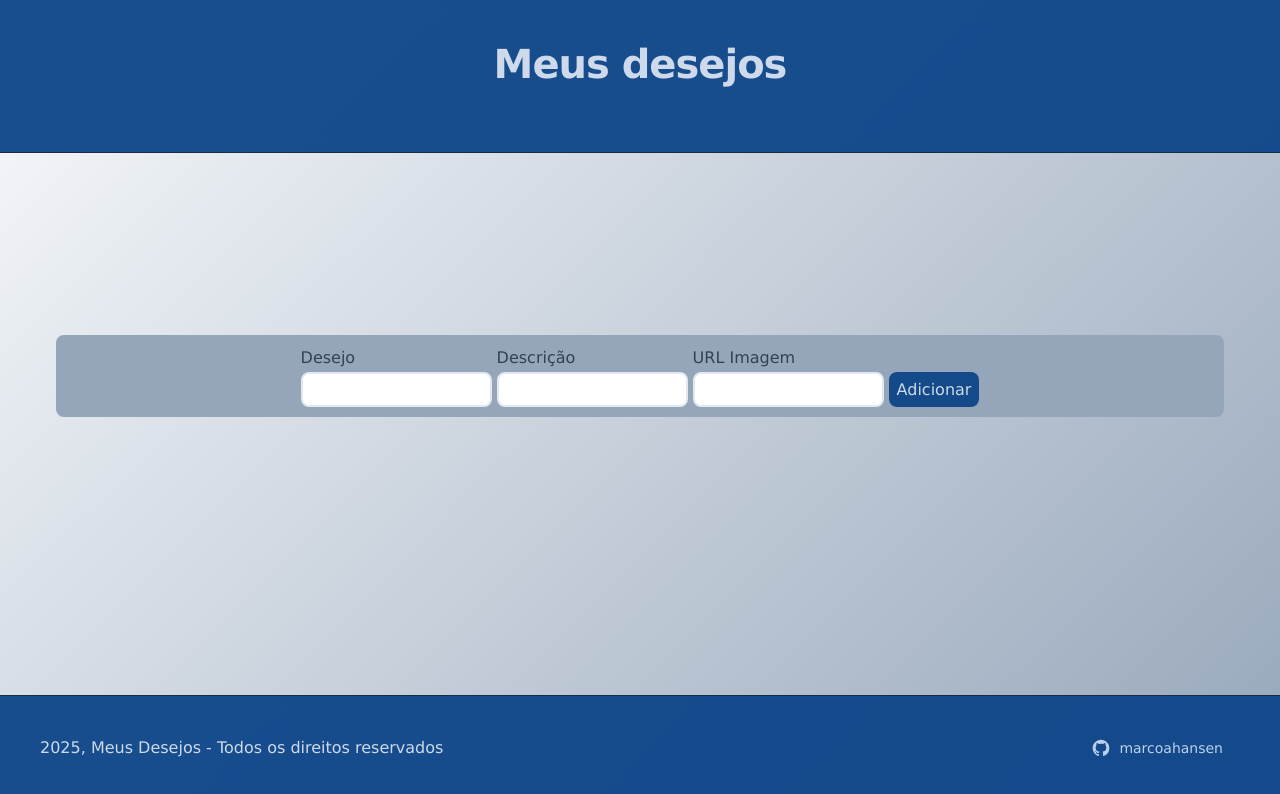
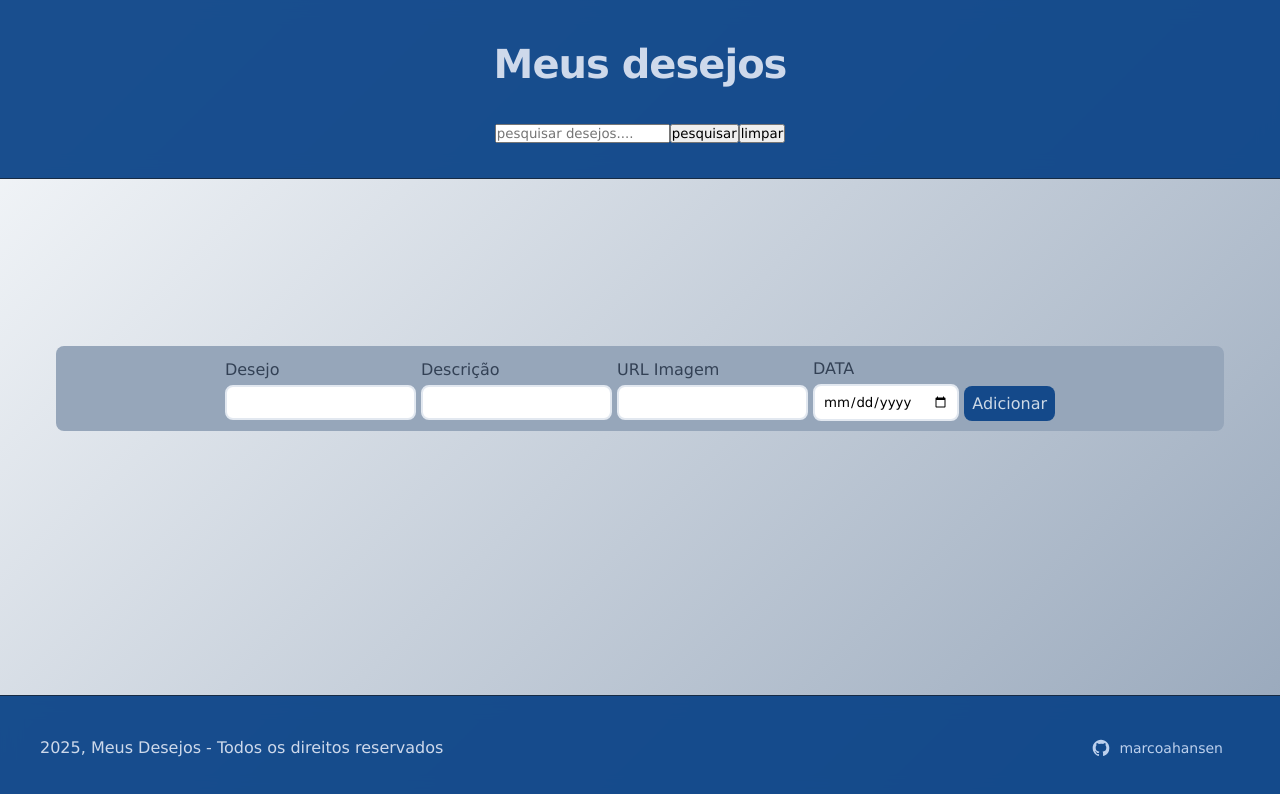
Before and after one commit to RenanMneves/MEUS-DESEJOS-, a React (Vite) app: page / in a window 1280 px wide. Shown: the top 794 px of the page. Built offline with nearby package versions, Linux system fonts and the light colour scheme.

Commit message:
meus desejos 03/07

```diff
--- a/src/App.jsx
+++ b/src/App.jsx
@@ -1,4 +1,4 @@
-import { useEffect, useState } from "react";
+import { useCallback, useEffect, useMemo, useState } from "react";
 import styles from "./App.module.css";
 import { CardGrid } from "./components/CardGrid/CardGrid";
 import { Footer } from "./components/Footer/Footer";
@@ -8,10 +8,12 @@ import { AddItemForm } from "./components/AddItemForm/AddItemForm";
 function App() {
   const [wishs, setWishs] = useState([]);
   const [loading, setLoading] = useState(true);
+  const [search, setSearch] = useState("");
   const [form, setForm] = useState({
     name: "",
     description: "",
     urlImage: "",
+    date: "",
   });
   const handleSubmit = (e) => {
     e.preventDefault();
@@ -21,6 +23,7 @@ function App() {
       name: "",
       description: "",
       urlImage: "",
+      date: "",
     });
   };
   const handleDelete = (indexToDelete) => {
@@ -46,17 +49,34 @@ function App() {
       localStorage.setItem("userWishs", JSON.stringify(wishs));
     }
   }, [wishs]);
-
+  const filtereWishs = useMemo(() => {
+    if (!search.trim()) {
+      return wishs;
+    }
+    return wishs.filter((wish) => {
+      const searchower = search.toLowerCase();
+      return (
+        wish.name.toLowerCase().includes(searchower) ||
+        wish.description.toLowerCase().includes(searchower)
+      );
+    });
+  }, [search, wishs]);
+  const onSearch = useCallback((searchValue) => {
+    setSearch(searchValue);
+  });
+  const onClear = useCallback(() => {
+    setSearch("");
+  });
   return (
     <div className={styles.app}>
-      <Header />
+      <Header onSearch={onSearch} onClear={onClear} />
       <main className={styles.main}>
         <AddItemForm
           handleSubmit={handleSubmit}
           form={form}
           setForm={setForm}
         />
-        <CardGrid wishs={wishs} handleDelete={handleDelete} />
+        <CardGrid wishs={filtereWishs} handleDelete={handleDelete} />
       </main>
       <Footer />
     </div>
--- a/src/components/AddItemForm/AddItemForm.jsx
+++ b/src/components/AddItemForm/AddItemForm.jsx
@@ -41,6 +41,16 @@ export const AddItemForm = ({ handleSubmit, form, setForm }) => {
             required
           />
         </div>
+        <div className={styles.inputContainer}>
+          <label htmlFor="date">DATA</label>
+          <input
+            type="date"
+            name="date"
+            value={form.date}
+            onChange={handleChange}
+            required
+          />
+        </div>
         <button className={styles.button} type="submit">
           Adicionar
         </button>
--- a/src/components/Card/Card.jsx
+++ b/src/components/Card/Card.jsx
@@ -1,6 +1,11 @@
 import styles from "./Card.module.css";
 
-export const Card = ({ name, description, image, onDelete }) => {
+export const Card = ({ name, description, image, onDelete, date }) => {
+  const [ano, mes, dia] = date ? date.split("-") : "";
+  const convertedDate = new Date(ano, mes - 1, dia);
+  const formatedDate = isNaN(convertedDate)
+    ? ""
+    : Intl.DateTimeFormat("pt-Br").format(convertedDate);
   return (
     <div className={styles.card}>
       <div className={styles.imgContainer}>
@@ -9,6 +14,7 @@ export const Card = ({ name, description, image, onDelete }) => {
       <div className={styles.content}>
         <h3 className={styles.name}>{name}</h3>
         <p className={styles.description}>{description}</p>
+        <p className={styles.description}>{formatedDate}</p>
         <button className={styles.delete} onClick={onDelete}>
           🗑️
         </button>
--- a/src/components/CardGrid/CardGrid.jsx
+++ b/src/components/CardGrid/CardGrid.jsx
@@ -10,6 +10,7 @@ export const CardGrid = ({ wishs }) => {
           name={wish.name}
           description={wish.description}
           image={wish.urlImage}
+          date={wish.date}
           onDelete={() => handleDelete(index)}
         />
       ))}
--- a/src/components/Header/Header.jsx
+++ b/src/components/Header/Header.jsx
@@ -1,10 +1,40 @@
+import { useCallback, useState } from "react";
 import styles from "./Header.module.css";
 
-export const Header = () => {
+export const Header = ({ onSearch, onClear }) => {
+  const [searchValue, setSearchValue] = useState();
+  const handleSubmit = useCallback(
+    (e) => {
+      e.preventDefault();
+      onSearch(searchValue);
+    },
+    [searchValue, onSearch]
+  );
+  const handleChange = useCallback((e) => {
+    const value = e.target.value;
+    setSearchValue(value);
+  }, []);
   return (
     <header className={styles.header}>
       <div className={styles.container}>
         <h1 className={styles.title}>Meus desejos</h1>
+        <form className={styles.searchForm} onSubmit={handleSubmit}>
+          <div className={styles.searchGroup}>
+            <input
+              type="text"
+              placeholder="pesquisar desejos...."
+              value={searchValue}
+              onChange={handleChange}
+              className={styles.input}
+            />
+            <button type="submit" className={styles.button}>
+              pesquisar
+            </button>
+            <button type="button" onClick={onClear} className={styles.clear}>
+              limpar
+            </button>
+          </div>
+        </form>
       </div>
     </header>
   );
```
